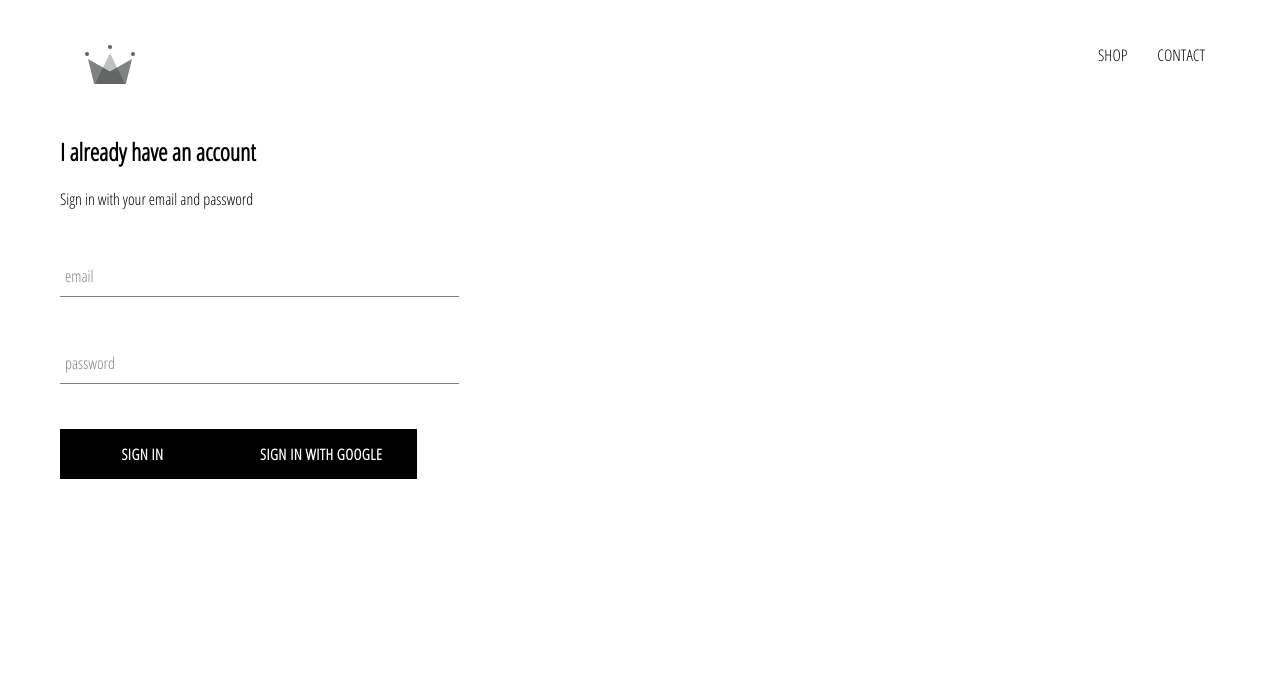
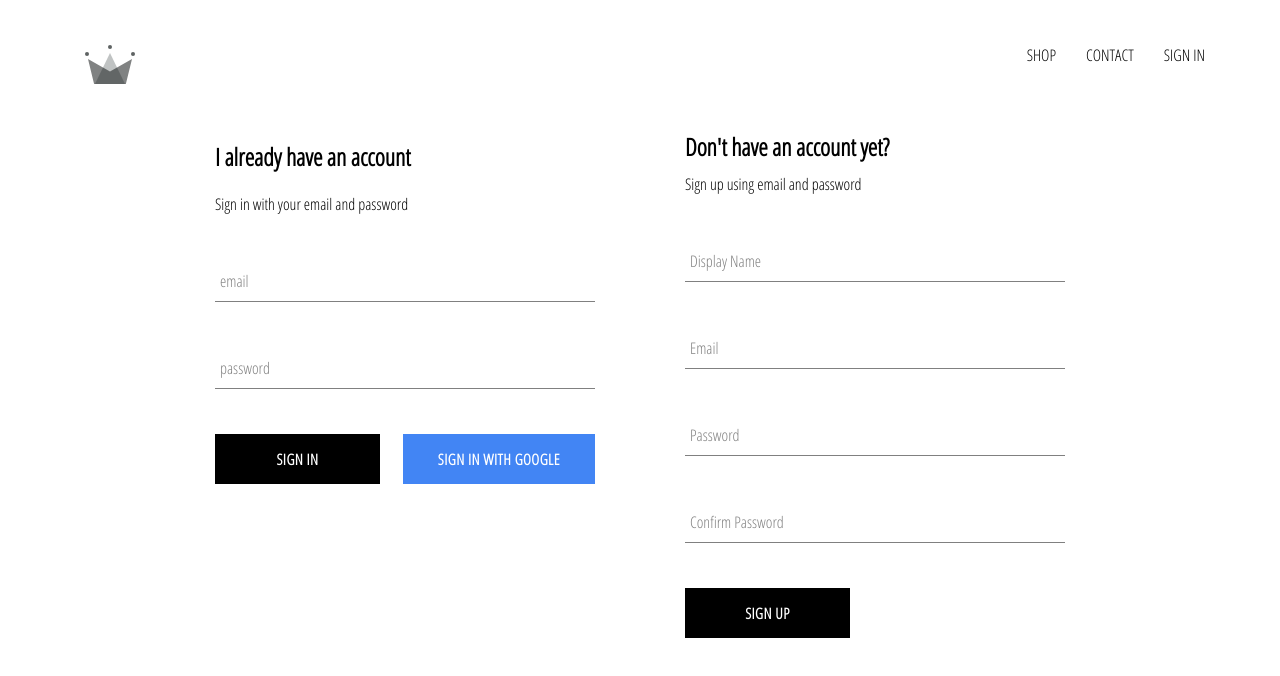
Before and after one commit to LaszloWa/React-web-shop, a React (Create React App) app: page /signin in a window 1280 px wide. Shown: the top 676 px of the page. Built offline with nearby package versions, Linux system fonts and the light colour scheme; no server answers.

Commit message:
added sign-up with email and password, as well as sign-in with email and password

```diff
--- a/src/App.css
+++ b/src/App.css
@@ -7,3 +7,7 @@ a {
     text-decoration: none;
     color: black;
 }
+
+* {
+    box-sizing: border-box;
+}
--- a/src/App.js
+++ b/src/App.js
@@ -7,7 +7,7 @@ import HomePage from './pages/homepage/homepage';
 import ShopPage from './pages/shop/shop.component'
 import SignInAndSignUp from './pages/sign-in-and-sign-up/sign-in-and-sign-up.component';
 import Header from './components/header/header.component';
-import { auth } from './firebase/firebase.utils';
+import { auth, createUserProfileDocument } from './firebase/firebase.utils';
 
 
 class App extends React.Component {
@@ -22,10 +22,21 @@ class App extends React.Component {
   unsubscribeFromAuth = null;
 
   componentDidMount() {
-    auth.onAuthStateChanged(user => {
-      this.setState({ currentUser: user });
+    this.unsubscribeFromAuth = auth.onAuthStateChanged(async userAuth => {
+      if (userAuth) {
+        const userRef = await createUserProfileDocument(userAuth);
 
-      console.log(user);
+        userRef.onSnapshot(snapShot => {
+          this.setState({
+            currentUser: {
+              id: snapShot.id,
+              ...snapShot.data(),
+            }
+          }, () => console.log(this.state))
+        })
+      } else {
+        this.setState({ currentUser: userAuth });
+      }
     })
   }
 
@@ -36,7 +47,7 @@ class App extends React.Component {
   render() {
     return (
       <div>
-        <Header />
+        <Header currentUser={this.state.currentUser} />
         <Switch>
           <Route exact path="/" component={HomePage} />
           <Route exact path="/shop" component={ShopPage} />
--- a/src/components/custom-button/custom-button.component.jsx
+++ b/src/components/custom-button/custom-button.component.jsx
@@ -3,8 +3,8 @@ import React from 'react';
 import './custom-button.styles.scss';
 
 
-const CustomButton = ({ children, ...otherProps }) => (
-    <button className="custom-button" {...otherProps}>
+const CustomButton = ({ children, isGoogleSignIn, ...otherProps }) => (
+    <button className={`${ isGoogleSignIn ? 'google-sign-in' : '' } custom-button`} {...otherProps}>
         {children}
     </button>
 )
--- a/src/components/custom-button/custom-button.styles.scss
+++ b/src/components/custom-button/custom-button.styles.scss
@@ -19,4 +19,14 @@
     color: black;
     border: 1px solid black;
   }
+
+  &.google-sign-in {
+    background-color: #4285f4;
+    color: white;
+
+    &:hover {
+      background-color: #357ae8;
+      border: none;
+    }
+  }
 }
--- a/src/components/header/header.component.jsx
+++ b/src/components/header/header.component.jsx
@@ -1,10 +1,13 @@
 import React from 'react';
 import { Link } from 'react-router-dom';
+
+import { auth } from '../../firebase/firebase.utils';
+
 import { ReactComponent as Logo } from '../../assets/crown.svg';
 
 import './header.styles.scss';
 
-const Header = () => (
+const Header = ({ currentUser }) => (
     <div className="header">
         <Link className="logo-container" to="/">
             <Logo className="logo" />
@@ -16,6 +19,16 @@ const Header = () => (
             <Link className="option" to="/shop">
                 CONTACT
             </Link>
+            {
+                currentUser ?
+                <div className="option" onClick={() => auth.signOut()}>
+                    SIGN OUT
+                </div>
+                :
+                <Link className="option" to="/signin">
+                    SIGN IN
+                </Link>
+            }
         </div>
     </div>
 )
--- a/src/components/sign-in/sign-in.component.jsx
+++ b/src/components/sign-in/sign-in.component.jsx
@@ -3,7 +3,7 @@ import React from 'react';
 import FormInput from '../form-input/form-input.component';
 import CustomButton from '../custom-button/custom-button.component';
 
-import { signInWithGoogle } from '../../firebase/firebase.utils';
+import { auth, signInWithGoogle } from '../../firebase/firebase.utils';
 
 import './sign-in.styles.scss';
 
@@ -18,10 +18,17 @@ class SignIn extends React.Component {
         }
     }
 
-    handleSubmit = (event) => {
+    handleSubmit = async event => {
         event.preventDefault();
 
-        this.setState({ email: '', password: '' })
+        const { email, password } = this.state;
+
+        try {
+            await auth.signInWithEmailAndPassword(email, password);
+            this.setState({ email: '', password: '' })
+        } catch (error) {
+            console.log(error);
+        }
     }
 
     handleChange = (event) => {
@@ -53,8 +60,10 @@ class SignIn extends React.Component {
                         label="password"
                         required
                     />
-                    <CustomButton type="submit" value="Submit Form">Sign In</CustomButton>
-                    <CustomButton onClick={signInWithGoogle}>Sign in with Google</CustomButton>
+                    <div className="buttons">
+                        <CustomButton type="submit" value="Submit Form">Sign In</CustomButton>
+                        <CustomButton onClick={signInWithGoogle} isGoogleSignIn>Sign in with Google</CustomButton>
+                    </div>
                 </form>
             </div>
         )
--- a/src/components/sign-in/sign-in.styles.scss
+++ b/src/components/sign-in/sign-in.styles.scss
@@ -1,9 +1,14 @@
 .sign-in {
-    width: 30vw;
+    width: 380px;
     display: flex;
     flex-direction: column;
 
     .title {
         margin: 10px 0;
     }
+
+    .buttons {
+        display: flex;
+        justify-content: space-between;
+    }
 }
--- /dev/null
+++ b/src/components/sign-up/sign-up.component.jsx
@@ -0,0 +1,101 @@
+import React from 'react';
+
+import FormInput from '../form-input/form-input.component';
+import CustomButton from '../custom-button/custom-button.component';
+
+import { auth, createUserProfileDocument } from '../../firebase/firebase.utils';
+
+import './sign-up.styles.scss';
+
+class SignUp extends React.Component {
+    constructor() {
+        super();
+
+        this.state = {
+            displayName: '',
+            email: '',
+            password: '',
+            confirmPassword: '',
+        }
+    }
+
+    handleSubmit = async event => {
+        event.preventDefault();
+
+        const { displayName, email, password, confirmPassword } = this.state;
+
+        if(password !== confirmPassword) {
+            alert("Passwords don't match");
+            return;
+        }
+
+        try {
+            const { user } = await auth.createUserWithEmailAndPassword(email, password);
+
+            await createUserProfileDocument(user, { displayName });
+
+            this.setState({
+                displayName: '',
+                email: '',
+                password: '',
+                confirmPassword: '',
+            })
+        } catch (error) {
+            console.log(error);
+        }
+    }
+
+    handleChange = event => {
+        const { name, value } = event.target;
+
+        this.setState({ [name]: value });
+    }
+
+    render() {
+        const { displayName, email, password, confirmPassword } = this.state;
+
+        return(
+            <div className="sign-up">
+                <h2 className="title">Don't have an account yet?</h2>
+                <span>Sign up using email and password</span>
+                <form className="sign-up-form" onSubmit={this.handleSubmit}>
+                    <FormInput
+                        type="text"
+                        name="displayName"
+                        value={displayName}
+                        onChange={this.handleChange}
+                        label="Display Name"
+                        required
+                    />
+                    <FormInput
+                        type="email"
+                        name="email"
+                        value={email}
+                        onChange={this.handleChange}
+                        label="Email"
+                        required
+                    />
+                    <FormInput
+                        type="password"
+                        name="password"
+                        value={password}
+                        onChange={this.handleChange}
+                        label="Password"
+                        required
+                    />
+                    <FormInput
+                        type="password"
+                        name="confirmPassword"
+                        value={confirmPassword}
+                        onChange={this.handleChange}
+                        label="Confirm Password"
+                        required
+                    />
+                    <CustomButton type="submit">SIGN UP</CustomButton>
+                </form>
+            </div>
+        )
+    }
+}
+
+export default SignUp;
--- /dev/null
+++ b/src/components/sign-up/sign-up.styles.scss
@@ -0,0 +1,9 @@
+.sign-up {
+    display: flex;
+    flex-direction: column;
+    width: 380px;
+
+    .title {
+      margin: 10px 0;
+    }
+  }
--- a/src/firebase/firebase.utils.js
+++ b/src/firebase/firebase.utils.js
@@ -12,6 +12,32 @@ const config = {
     appId: "1:975113808141:web:5618ed6e790bb7c8c46844"
   };
 
+  export const createUserProfileDocument = async (userAuth, additionalData) => {
+    if (!userAuth) return;
+
+    const userRef = firestore.doc(`users/${userAuth.uid}`);
+
+    const snapShot = await userRef.get();
+
+    if (!snapShot.exists) {
+      const { displayName, email } = userAuth;
+      const createdAt = new Date();
+
+      try {
+        await userRef.set({
+          displayName,
+          email,
+          createdAt,
+          ...additionalData,
+        })
+      } catch (error) {
+        console.log('error creating user', error);
+      }
+    }
+
+    return userRef;
+  }
+
   firebase.initializeApp(config);
 
   export const auth = firebase.auth();
--- a/src/pages/sign-in-and-sign-up/sign-in-and-sign-up.component.jsx
+++ b/src/pages/sign-in-and-sign-up/sign-in-and-sign-up.component.jsx
@@ -1,6 +1,7 @@
 import React from 'react';
 
 import SignIn from '../../components/sign-in/sign-in.component';
+import SignUp from '../../components/sign-up/sign-up.component';
 
 import './sign-in-and-sign-up.styles.scss';
 
@@ -8,6 +9,7 @@ import './sign-in-and-sign-up.styles.scss';
 const SignInAndSignUp = () => (
     <div className="sign-in-and-sign-up">
         <SignIn />
+        <SignUp />
     </div>
 )
 
--- a/src/pages/sign-in-and-sign-up/sign-in-and-sign-up.styles.scss
+++ b/src/pages/sign-in-and-sign-up/sign-in-and-sign-up.styles.scss
@@ -0,0 +1,6 @@
+.sign-in-and-sign-up {
+    width: 850px;
+    display: flex;
+    justify-content: space-between;
+    margin: 30px auto;
+  }
```
